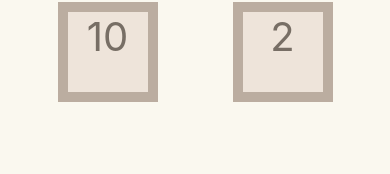
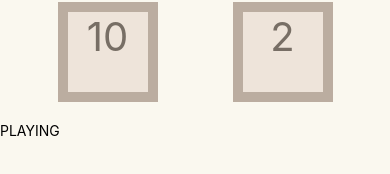
Before and after one commit to carterlc/react-native-target-sum-game, a React Native app: screen / in a window 390 px wide. Shown: the part 400-574 px from the top of the page. Built offline with nearby package versions, Linux system fonts and the light colour scheme.

Commit message:
Added a gameStatus function that has 3 if statements that determin if the player has won, lost, or is playing the game. Also renamed selectedNumber to selectedIds.

```diff
--- a/Game.js
+++ b/Game.js
@@ -17,7 +17,7 @@
     };
 
     state = {
-        selectedNumbers: [],
+        selectedIds: [],
     }
 
     randomNumbers = Array
@@ -28,15 +28,30 @@
         .reduce((acc, curr) => acc + curr, 0);
 
     isNumberSelected = (numberIndex) => {
-        return this.state.selectedNumbers.indexOf(numberIndex) >= 0;
+        return this.state.selectedIds.indexOf(numberIndex) >= 0;
     };
     selectNumber = (numberIndex) => {
         this.setState((prevState) => ({
-            selectedNumbers: [...prevState.selectedNumbers, numberIndex],
+            selectedIds: [...prevState.selectedIds, numberIndex],
         }));
     };
-
+    gameStatus = () => {
+        const sumSelected = this.state.selectedIds.reduce((acc, curr) => {
+            return acc + this.randomNumbers[curr];
+        }, 0);
+        if (sumSelected < this.target) {
+            return 'PLAYING';
+        }
+        if (sumSelected === this.target) {
+            return 'WON';
+        }
+        if (sumSelected > this.target) {
+            return 'LOST';
+        }
+        // console.warn(sumSelected);
+    };
     render() {
+        const gameStatus = this.gameStatus();
         return (
             <View style={styles.container}>
                 <Text style={styles.target}>{this.target}</Text>
@@ -51,6 +66,9 @@
                             />
                     )}
                 </View>
+                <Text>
+                    {gameStatus}
+                </Text>
             </View>
         );
     }
```
